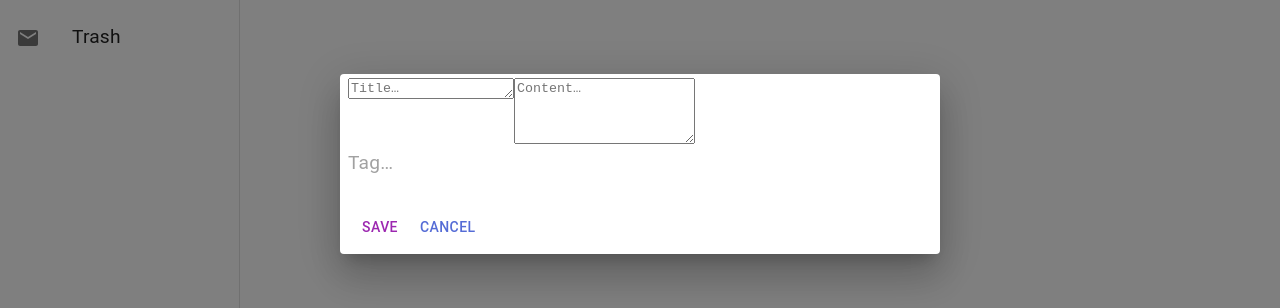
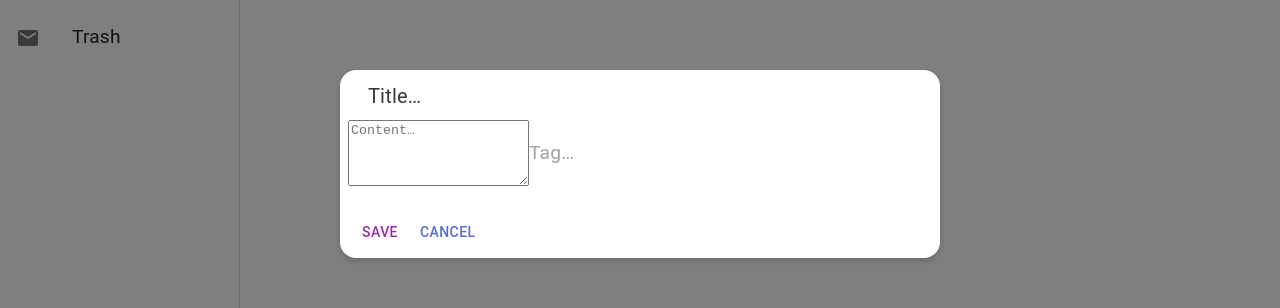
Before and after one commit to Joseph-Patton/notes-app, a React (Create React App) app in the folder frontend/: page / in a window 1280 px wide. Both pictures are taken after a click on the button "ADD NOTE". Shown: the part 236-544 px from the top of the page. Built offline with nearby package versions, Linux system fonts and the light colour scheme; no server answers.

Commit message:
feat: add styling to dialog window

```diff
--- a/frontend/src/Components/EditPanel.js
+++ b/frontend/src/Components/EditPanel.js
@@ -21,14 +21,47 @@ function EditPanel({
   inputTag,
 }) {
   return (
-    <Dialog open={open} max-width sm={2} disableEqualOverflow>
+    <Dialog
+      open={open}
+      max-width
+      sm={2}
+      disableEqualOverflow
+      sx={{
+        "& .MuiDialog-paper": {
+          borderRadius: 4,
+          boxShadow: "0 3px 6px #00000029",
+        },
+        "& .MuiDialog-paperWidthSm": {
+          //maxWidth: theme.wrapper.maxWidth,
+          //width: theme.wrapper.width,
+          margin: "15px",
+        },
+      }}
+    >
       <DialogContent>
         <Grid container spacing={2}>
-          <TextareaAutosize
+          <InputBase
             minRows={1}
             placeholder="Title…"
             value={inputTitle}
             onChange={titleHandler}
+            sx={{
+              width: "100%",
+              minHeight: 44,
+              padding: ".2em 1em",
+              fontSize: "1.25em",
+              alignItems: "center",
+              "& .MuiInputBase-input::placeholder": {
+                opacity: 0.9,
+              },
+              "&:focus, .MuiSelect-select:focus": {
+                outline: "none",
+                background: "#F4F4F4",
+              },
+              "&:before, &:after": {
+                display: "none",
+              },
+            }}
           />
           <TextareaAutosize
             minRows={4}
--- a/frontend/src/theme.js
+++ b/frontend/src/theme.js
@@ -1,6 +1,6 @@
-import { unstable_createMuiStrictModeTheme as createMuiTheme } from "@mui/material";
+import { createTheme, ThemeProvider, styled } from "@mui/material/styles";
 
-const theme = createMuiTheme({
+const theme = createTheme({
   wrapper: {
     width: "100%",
     //maxWidth: "824px",
```
Also changed, not shown: 1 other file (tests, documents, lock files or other folders).
